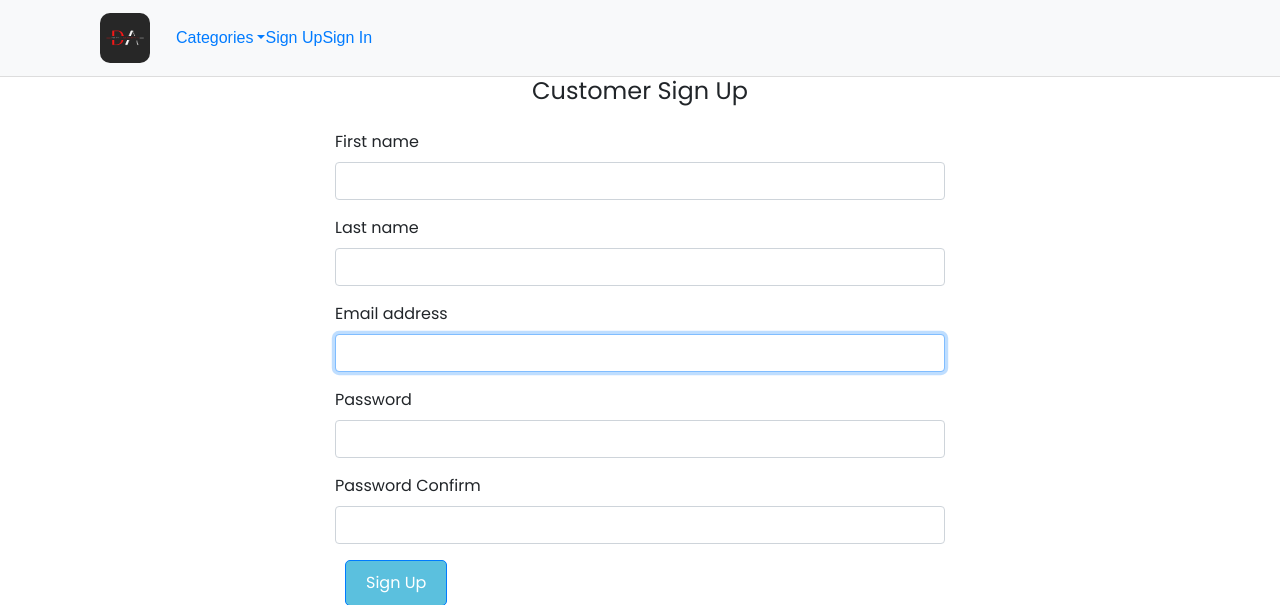
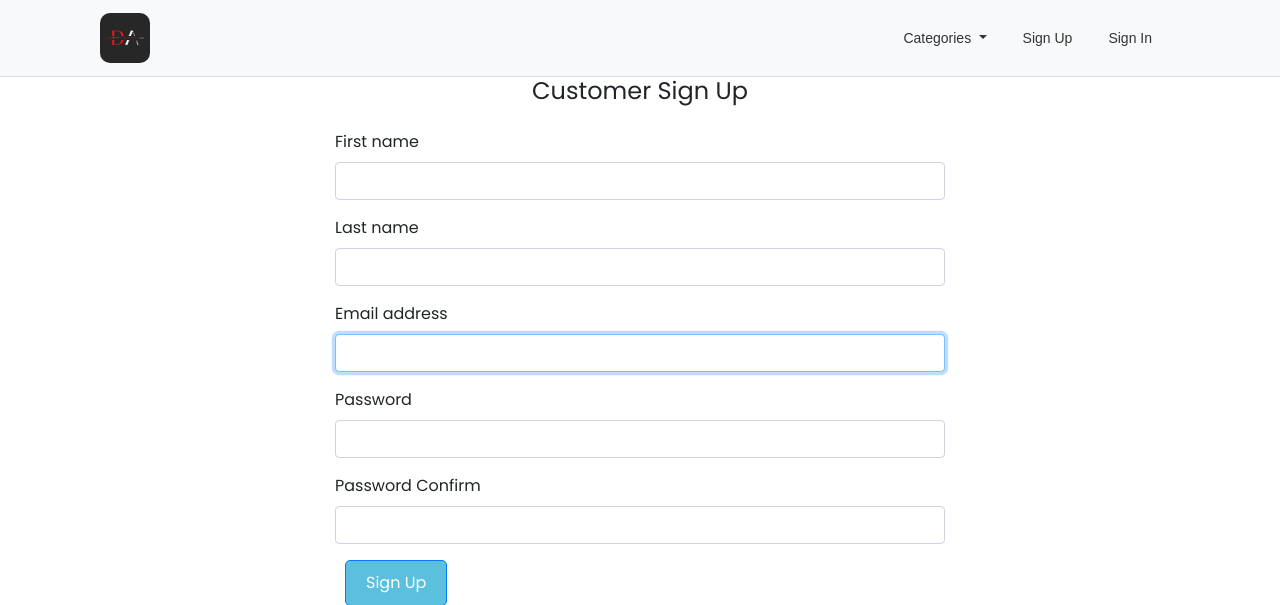
Before and after one commit to Vonmak/dresh_apparels, a Django app: page /accounts/signup/customer/ in a window 1280 px wide. Shown: the top 605 px of the page. Run offline with Django 4.2, Linux system fonts and the light colour scheme; some libraries are stand-ins or nearby versions; some web fonts are replaced.

```diff
--- a/app/templates/navbar.html
+++ b/app/templates/navbar.html
@@ -1,14 +1,12 @@
-{% load static %}
-{% load cart_template_tags %}
+{% load static %} {% load cart_template_tags %}
 <nav class="navbar navbar-expand-lg navbar-light bg-light">
   <a class="navbar-brand" href="{% url 'app:index' %}">
     <img
-      src="{%static 'images/dresh.png'%}"
+      src="{% static 'images/dresh.png' %}"
       alt="Apparels"
       class="navbar-image"
     />
   </a>
-
 
   <button
     class="navbar-toggler"
@@ -21,98 +19,100 @@
   >
     <span class="navbar-toggler-icon"></span>
   </button>
+
   <div class="collapse navbar-collapse" id="navbarSupportedContent">
-    <ul class="navbar-nav mr-auto">
+    <ul class="navbar-nav ml-auto">
       {% if request.user.customer %}
-      <a href="/view_cart">
       <li>
-      <a href="{% url 'app:cart' %}">
-        <i class="fa fa-cart-shopping" style='font-size: 30px;'></i>
-        <span style="font-size: 10px; margin-left: -7px; top: 5px; position: absolute; text-align: center;" class="badge bg-danger">{{ request.user.customer|cart_item_count }}</span>
+        <a href="/cart">
+          <i class="fa fa-cart-shopping" style="font-size: 30px"></i>
+          <span
+            class="badge bg-danger"
+            >{{ request.user.customer|cart_item_count }}</span
+          >
         </a>
+      </li>
+      {% endif %}
 
-      </li>
-      </a>
-      {% endif %}
-      <li class="dropdown">
+      <li class="nav-item dropdown">
         <a
-          class="dropdown-toggle"
+          class="nav-link dropdown-toggle"
           href="#"
           id="navbarDropdown"
           role="button"
           data-toggle="dropdown"
           aria-haspopup="true"
           aria-expanded="false"
-          >Categories</a
         >
-        <ul class="dropdown-menu" aria-labelledby="navbarDropdown">
-
-          {% for category in menu_categories %}
-          {% if category.items.count > 0 %}
-          <li>
+          Categories
+        </a>
+        <div class="dropdown-menu" aria-labelledby="navbarDropdown">
+          {% for category in menu_categories %} {% if category.items.count > 0 %}
           <a
+            class="dropdown-item"
             href="{% url 'app:category_detail' category.slug %}"
-              class="dropdown-item"
           >
             {{ category.name |title}}
           </a>
+          {% endif %} {% endfor %}
+        </div>
       </li>
-          {% endif %}
-          {% endfor %}
-        </ul>
-      </li>
-      {%if user.is_authenticated%}
-      {% if request.user.merchant%}
-      <li class="dropdown">
+
+      {% if user.is_authenticated %} {% if request.user.merchant %}
+      <li class="nav-item dropdown">
         <a
-          class="dropdown-toggle"
-          href=""
+          class="nav-link dropdown-toggle"
+          href="#"
           id="navbarDropdown"
           role="button"
           data-toggle="dropdown"
           aria-haspopup="true"
           aria-expanded="false"
         >
-          {{request.user.first_name |title}}
-          {% comment %} <img src="{{request.user.merchant.image.url}}" alt="Image" /> {% endcomment %}
+          {{ request.user.first_name |title}}
         </a>
-        <ul class="dropdown-menu" aria-labelledby="navbarDropdown">
+        <div class="dropdown-menu" aria-labelledby="navbarDropdown">
           <a class="dropdown-item" href="{% url 'app:logout' %}">Log Out</a>
-        </ul>
+        </div>
       </li>
       {% else %}
-      <li class="dropdown">
+      <li class="nav-item dropdown">
         <a
-          class="dropdown-toggle"
-          href=""
+          class="nav-link dropdown-toggle"
+          href="#"
           id="navbarDropdown"
           role="button"
           data-toggle="dropdown"
           aria-haspopup="true"
           aria-expanded="false"
         >
-          {{request.user.first_name |title}}
-          <img src="{{request.user.customer.image.url}}" alt="Image" />
+          {{ request.user.first_name |title}}
+
         </a>
-        <ul class="dropdown-menu" aria-labelledby="navbarDropdown">
+        <div class="dropdown-menu" aria-labelledby="navbarDropdown">
+          <a class="dropdown-item" href="">Profile Settings</a>
           <a class="dropdown-item" href="{% url 'app:logout' %}">Log Out</a>
-        </ul>
+        </div>
       </li>
       {% endif %} {% else %}
+      <li class="nav-item">
         <a
+          class="nav-link"
           href="#"
           data-toggle="modal"
           data-target="#signupModalCenter"
+          >Sign Up</a
         >
-        Sign Up
-      </a>
+      </li>
+      <li class="nav-item">
         <a
+          class="nav-link"
           href="#"
           data-toggle="modal"
           data-target="#exampleModalCenter"
+          >Sign In</a
         >
-        Sign In
-      </a>
+      </li>
       {% endif %}
     </ul>
   </div>
@@ -142,14 +142,9 @@
           <span aria-hidden="true">&times;</span>
         </button>
       </div>
-
       <div class="modal-footer">
-        <a class="btn" href="{% url 'app:merchant_signup' %}">
-          Merchant
-        </a>
-        <a class="btn" href="{% url 'app:customer_signup' %}">
-          Customer
-        </a>
+        <a class="btn" href="{% url 'app:merchant_signup' %}">Merchant</a>
+        <a class="btn" href="{% url 'app:customer_signup' %}">Customer</a>
       </div>
     </div>
   </div>
@@ -181,12 +176,8 @@
       </div>
 
       <div class="modal-footer">
-        <a class="btn" href="{% url 'app:merchant_login' %}">
-          Merchant
-        </a>
-        <a class="btn" href="{% url 'app:customer_login' %}">
-          Customer
-        </a>
+        <a class="btn" href="{% url 'app:merchant_login' %}"> Merchant </a>
+        <a class="btn" href="{% url 'app:customer_login' %}"> Customer </a>
       </div>
     </div>
   </div>
```
Lines whose indentation alone changed are shown as unchanged.
